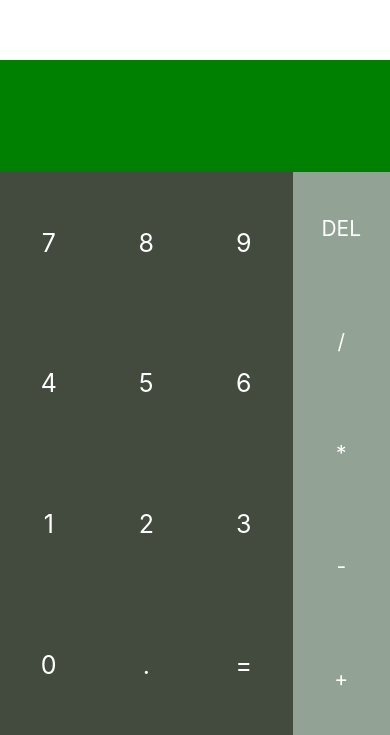
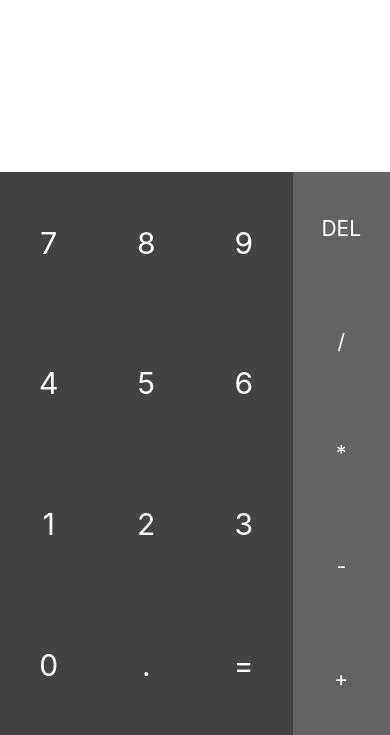
Before and after one commit to MayankAjmeri/Calculator, a React Native app: screen / in a window 390 px wide. Shown: the part 109-844 px from the top of the page. Built offline with nearby package versions, Linux system fonts and the light colour scheme.

Commit message:
Completed Working

```diff
--- a/App.js
+++ b/App.js
@@ -3,7 +3,7 @@
 	StyleSheet,
 	View,
 	Text,
-	TouchableOpacity
+	TouchableOpacity,
 } from 'react-native';
 
 export default class App extends Component {
@@ -24,11 +24,23 @@
 		})
 	}
 
+	validate() {
+		const txt = this.state.calculationText
+		switch (txt.slice(-1)) {
+			case "/":
+			case "*":
+			case "-":
+			case "+":
+				return false
+		}
+		return true
+	}
+
 	buttonPressed(text) {
 		// console.log(text)
 
 		if (text == '=') {
-			return this.calculateResult()
+			return this.validate() && this.calculateResult()
 		}
 
 		this.setState({
@@ -67,19 +79,19 @@
 			let row = []
 			for (let j = 0; j < 3; j++) {
 				row.push(
-					<TouchableOpacity style={styles.btn} onPress={() => this.buttonPressed(nums[i][j])} >
+					<TouchableOpacity key={nums[i][j]} style={styles.btn} onPress={() => this.buttonPressed(nums[i][j])} >
 						<Text style={styles.num}>
 							{nums[i][j]}
 						</Text>
 					</TouchableOpacity>)
 			}
-			rows.push(<View style={styles.row}>{row}</View>)
+			rows.push(<View key={i} style={styles.row}>{row}</View>)
 		}
 
 		let ops = []
 		for (let i = 0; i < 5; i++) {
 			ops.push(
-				<TouchableOpacity style={styles.btn} onPress={() => this.operate(this.operations[i])} >
+				<TouchableOpacity key={this.operations[i]} style={styles.btn} onPress={() => this.operate(this.operations[i])} >
 					<Text style={styles.op}>
 						{this.operations[i]}
 					</Text>
@@ -123,22 +135,22 @@
 		alignItems: "flex-end",
 	},
 	calculationText: {
-		fontSize: 40,
+		fontSize: 45,
 		textAlignVertical: "center",
-		padding: 15,
+		padding: 20,
 		// alignSelf: "flex-end",
 	},
 	result: {
 		flex: 1.2,
-		backgroundColor: 'green',
+		backgroundColor: 'white',
 		justifyContent: "center",
 		alignItems: "flex-end",
 	},
 	resultText: {
-		fontSize: 30,
+		fontSize: 40,
 		textAlignVertical: "center",
 		alignSelf: "flex-end",
-		padding: 15,
+		padding: 20,
 	},
 	buttons: {
 		flex: 6,
@@ -146,7 +158,7 @@
 	},
 	numbers: {
 		flex: 3,
-		backgroundColor: '#434a3e',
+		backgroundColor: '#434343',
 	},
 	btn: {
 		flex: 1,
@@ -156,7 +168,7 @@
 	},
 	num: {
 		color: "white",
-		fontSize: 25
+		fontSize: 30
 	},
 	op: {
 		color: "white",
@@ -170,8 +182,14 @@
 	},
 	operations: {
 		flex: 1,
-		backgroundColor: '#92a294',
+		backgroundColor: '#636363',
 		alignItems: 'center',
 		justifyContent: "space-evenly"
 	},
+	// onActionSelected: function(position) {
+	// 	if (position === 0) { // index of 'Settings'
+	// 	  showSettings();
+	// 	}
+	//   }
+
 });
```
